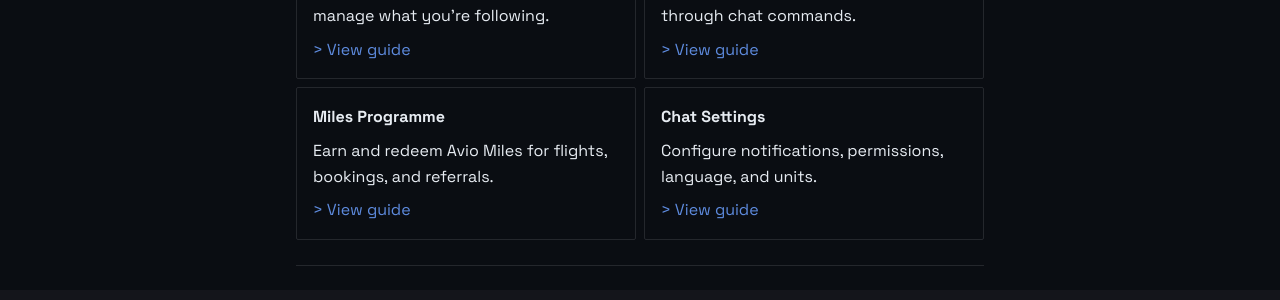
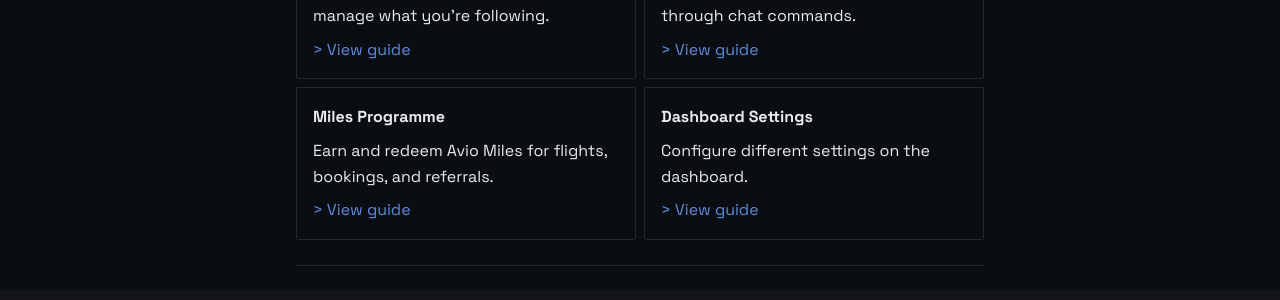
Before and after one commit to fudgemss/avio-wiki, an MkDocs documentation site: the page built from docs/index.md, in a window 1280 px wide and 1147 px high. Shown: the part 696-996 px from the top of the window. Built offline with MkDocs 1.6.1 and Material for MkDocs 9.7.7, drawn with Linux system fonts in a browser that asks for light colours.

Commit message:
Update index.md

```diff
--- a/docs/index.md
+++ b/docs/index.md
@@ -33,11 +33,11 @@ to open a ticket in **#tickets** in our [Support Server](https://aviobot.app/dis
 
     [> View guide](features/miles-programme.md)
 
--   **Chat Settings**
+-   **Dashboard Settings**
 
-    Configure notifications, permissions, language, and units.
+    Configure different settings on the dashboard.
 
-    [> View guide](features/chat-settings.md)
+    [> View guide](features/dashboard-settings.md)
 
 </div>
 
```
